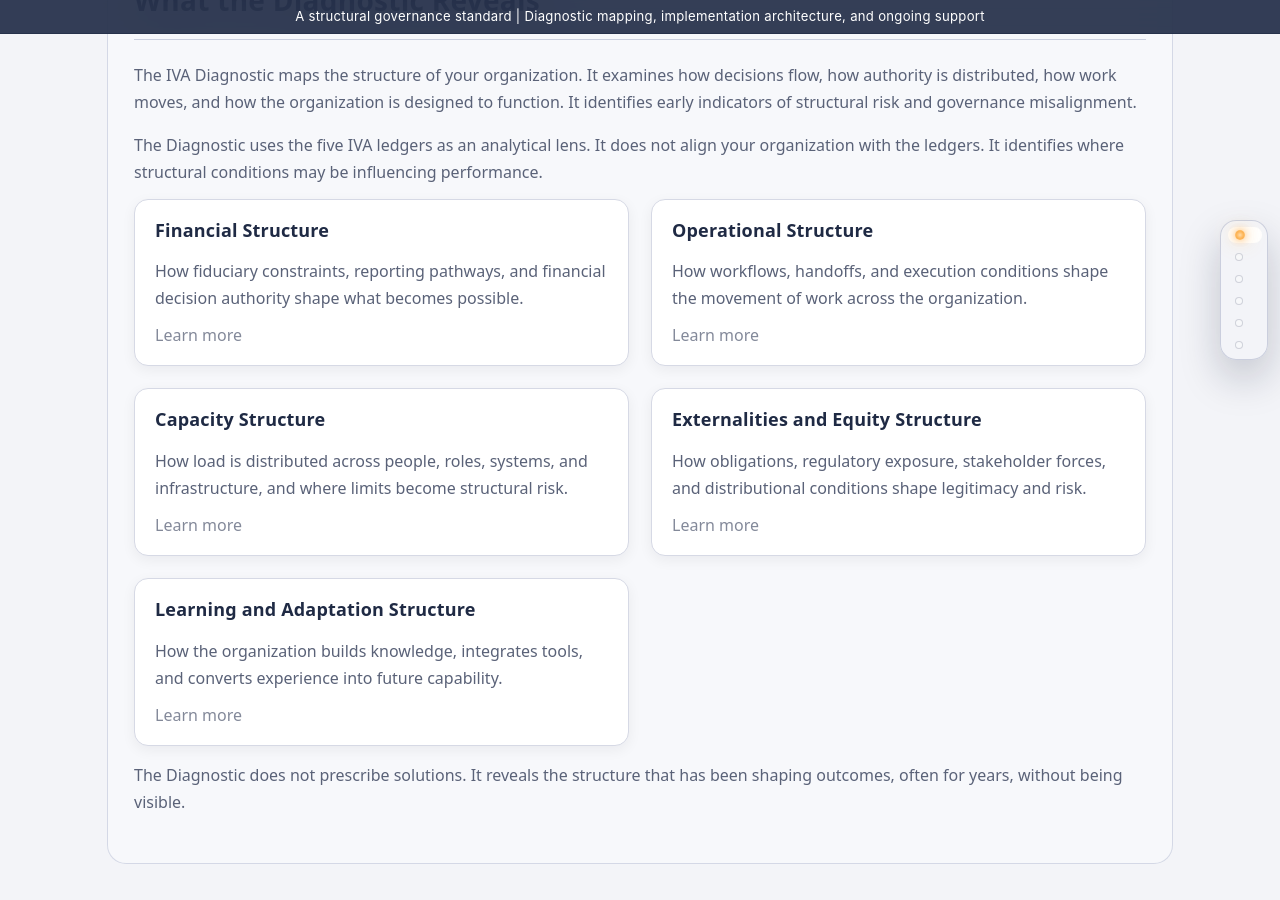
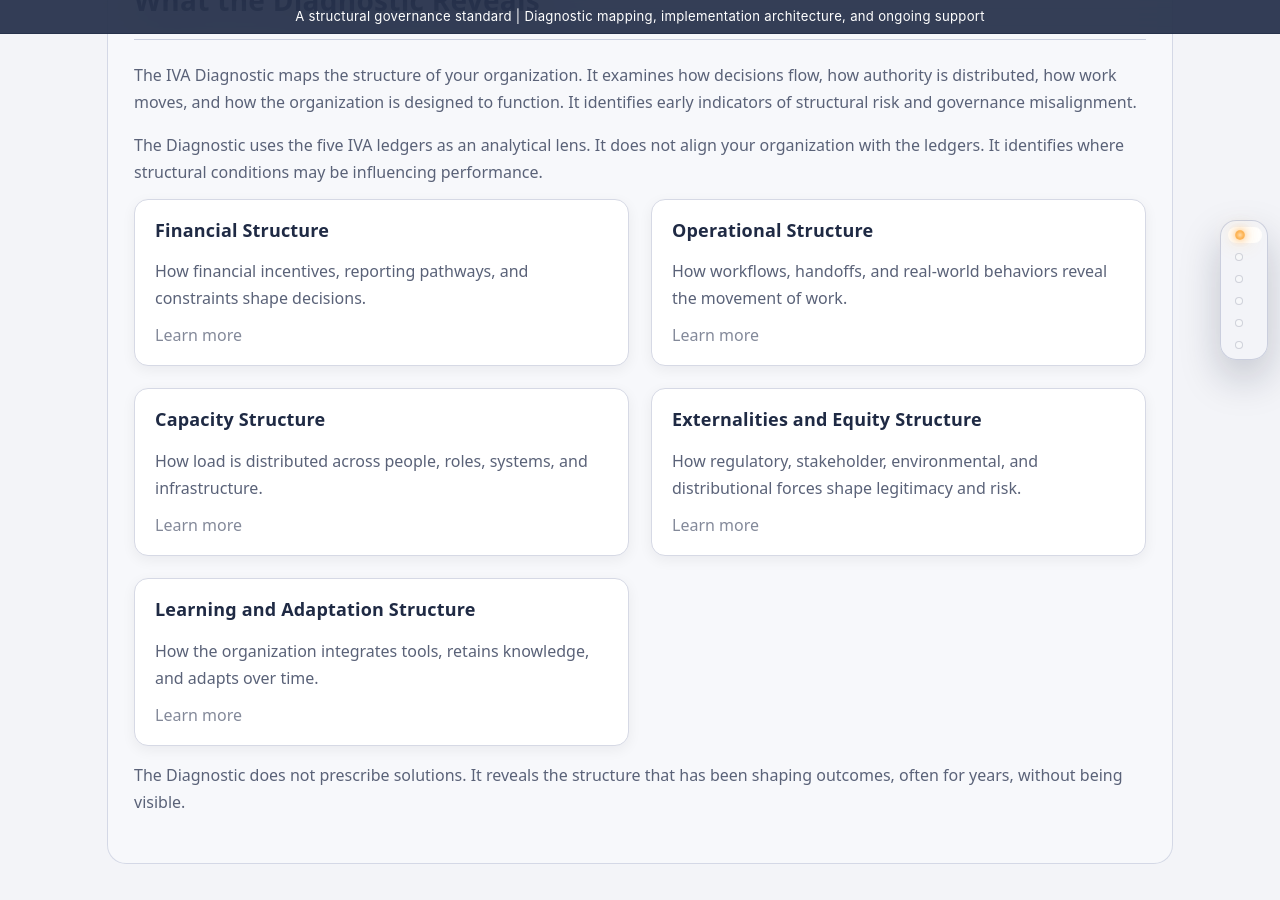
Before and after one commit to efost7873/integratedvaluearchitecture.com, a Jekyll site: the page built from diagnostic.html, in a window 1280 px wide and 900 px high, scrolled down 1153 px. Built offline with Jekyll 4.4.1, drawn with Linux system fonts in a browser that asks for light colours.

Commit message:
Update diagnostic.html

```diff
--- a/diagnostic.html
+++ b/diagnostic.html
@@ -8,7 +8,6 @@ seo_description: The IVA Diagnostic evaluates governance structure across five l
 <div class="iva-page">
   <main>
 
-    <!-- INTRO -->
     <section id="diag-intro" class="iva-band-soft">
       <div class="section-header">
         <h1>The IVA Diagnostic</h1>
@@ -19,7 +18,6 @@ seo_description: The IVA Diagnostic evaluates governance structure across five l
       <p>For more than a century, financial accounting systems shaped internal performance even though they were created for external reporting. The Diagnostic helps you see how this history continues to shape daily work and organizational behavior.</p>
     </section>
 
-    <!-- EXPERIENCES -->
     <section id="diag-experiences" class="iva-band-strong">
       <div class="section-header">
         <h2>What You Are Experiencing</h2>
@@ -39,7 +37,6 @@ seo_description: The IVA Diagnostic evaluates governance structure across five l
       <p>The Diagnostic helps you understand why these signals appear and what they reveal about your governance architecture.</p>
     </section>
 
-    <!-- REVEALS -->
     <section id="diag-reveals" class="iva-band-soft">
       <div class="section-header">
         <h2>What the Diagnostic Reveals</h2>
@@ -53,31 +50,31 @@ seo_description: The IVA Diagnostic evaluates governance structure across five l
 
         <a class="card card-link" href="{{ site.baseurl }}/finance">
           <h3>Financial Structure</h3>
-          <p>How fiduciary constraints, reporting pathways, and financial decision authority shape what becomes possible.</p>
+          <p>How financial incentives, reporting pathways, and constraints shape decisions.</p>
           <p class="card-meta">Learn more</p>
         </a>
 
         <a class="card card-link" href="{{ site.baseurl }}/operations">
           <h3>Operational Structure</h3>
-          <p>How workflows, handoffs, and execution conditions shape the movement of work across the organization.</p>
+          <p>How workflows, handoffs, and real-world behaviors reveal the movement of work.</p>
           <p class="card-meta">Learn more</p>
         </a>
 
         <a class="card card-link" href="{{ site.baseurl }}/capacity">
           <h3>Capacity Structure</h3>
-          <p>How load is distributed across people, roles, systems, and infrastructure, and where limits become structural risk.</p>
+          <p>How load is distributed across people, roles, systems, and infrastructure.</p>
           <p class="card-meta">Learn more</p>
         </a>
 
         <a class="card card-link" href="{{ site.baseurl }}/external">
           <h3>Externalities and Equity Structure</h3>
-          <p>How obligations, regulatory exposure, stakeholder forces, and distributional conditions shape legitimacy and risk.</p>
+          <p>How regulatory, stakeholder, environmental, and distributional forces shape legitimacy and risk.</p>
           <p class="card-meta">Learn more</p>
         </a>
 
         <a class="card card-link" href="{{ site.baseurl }}/learning">
           <h3>Learning and Adaptation Structure</h3>
-          <p>How the organization builds knowledge, integrates tools, and converts experience into future capability.</p>
+          <p>How the organization integrates tools, retains knowledge, and adapts over time.</p>
           <p class="card-meta">Learn more</p>
         </a>
 
@@ -86,7 +83,6 @@ seo_description: The IVA Diagnostic evaluates governance structure across five l
       <p>The Diagnostic does not prescribe solutions. It reveals the structure that has been shaping outcomes, often for years, without being visible.</p>
     </section>
 
-    <!-- WHY IT MATTERS -->
     <section id="diag-why" class="iva-band-strong">
       <div class="section-header">
         <h2>Why the Diagnostic Matters</h2>
@@ -97,7 +93,6 @@ seo_description: The IVA Diagnostic evaluates governance structure across five l
       <p>This clarity is the foundation for Step 2 of IVA, which is implementation. The Diagnostic does not implement change. It prepares the ground for it.</p>
     </section>
 
-    <!-- WHAT YOU GAIN -->
     <section id="diag-gain" class="iva-band-soft">
       <div class="section-header">
         <h2>What You Gain</h2>
@@ -117,12 +112,10 @@ seo_description: The IVA Diagnostic evaluates governance structure across five l
       <p>This map becomes the basis for informed decisions about governance, structure, and long-term performance.</p>
     </section>
 
-    <!-- NOTICE -->
     <section id="diag-notice" class="iva-band-strong" style="font-size: 14px; color: #555;">
       <p>IVA is a proprietary governance system. The concepts described on this page are provided for informational purposes and do not include the methods, tools, or processes used in IVA diagnostics or implementation.</p>
     </section>
 
-    <!-- CTA -->
     <section id="diag-begin" class="iva-band-soft">
       <div class="section-header">
         <h2>Begin the IVA Diagnostic</h2>
@@ -130,9 +123,14 @@ seo_description: The IVA Diagnostic evaluates governance structure across five l
 
       <p>If you recognize these structural patterns in your organization, the Diagnostic is the right place to begin.</p>
 
-      <a href="https://forms.office.com/r/MBD3cfM2mG" target="_blank" class="iva-btn-primary">
-        Begin the IVA Diagnostic
-      </a>
+      <p>
+        <a href="https://forms.office.com/r/MBD3cfM2mG"
+           target="_blank"
+           class="card"
+           style="display: inline-block; padding: 16px 24px; background: #1F2A44; color: white; border-radius: 6px; text-decoration: none; font-size: 18px;">
+          Begin the IVA Diagnostic
+        </a>
+      </p>
     </section>
 
   </main>
```
